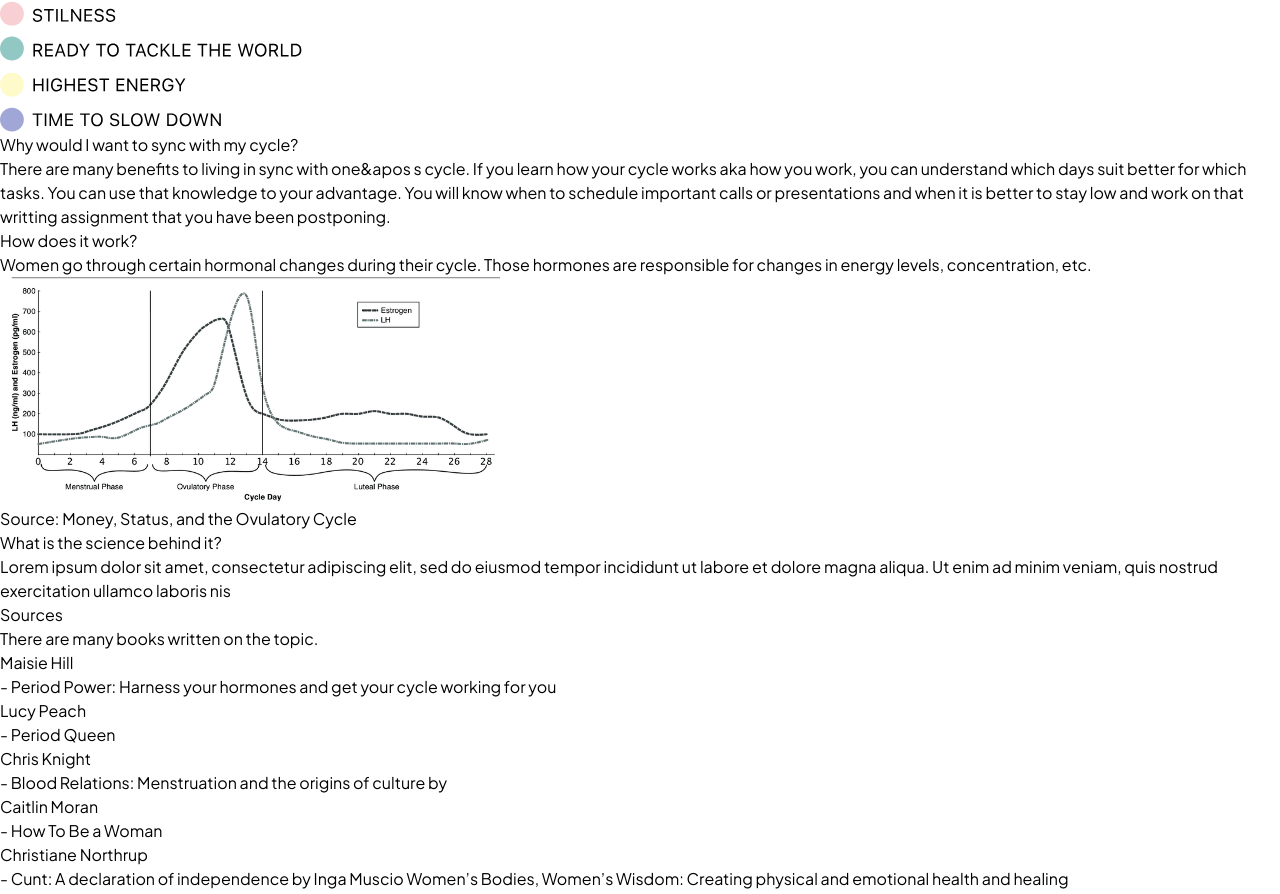
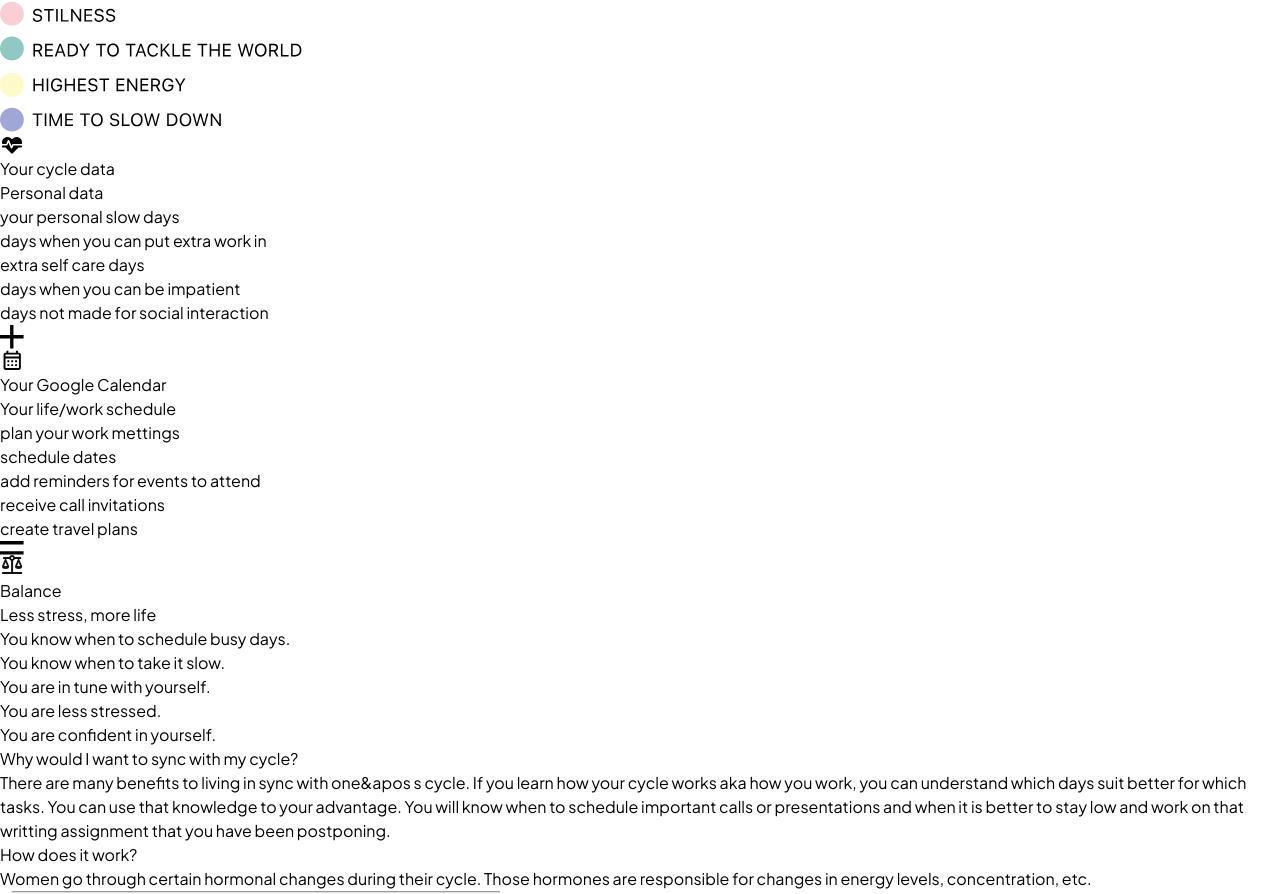
Before and after one commit to piggydoughnut/clueapp_calendar_sync, a Next.js app: page / in a window 1280 px wide. Shown: the part 937-1831 px from the top of the page. Built offline with nearby package versions, Linux system fonts and the light colour scheme; what @material-tailwind/react would draw is missing.

Commit message:
redesigned benefits

```diff
--- /dev/null
+++ b/components/Benefits.tsx
@@ -0,0 +1,70 @@
+import Image from "next/image";
+import balance from "../public/balance.svg";
+import cal from "../public/calendar-icon.svg";
+import eq from "../public/eq.svg";
+import heart from "../public/heart-pulse.svg";
+import plus from "../public/plus.svg";
+
+const Title = ({ title, subtitle }: { title: string; subtitle: string }) => (
+  <p className="uppercase text-sm font-bold text-center mb-4">
+    {title}
+    <br />{" "}
+    <span className="text-gray-500 capitalize font-normal text-tiny">
+      {subtitle}
+    </span>
+  </p>
+);
+
+export default function Benefits() {
+  return (
+    <div className="flex flex-col items-center sm:items-even md:flex-row gap-6">
+      <div className="flex flex-col items-center gap-2 p-4">
+        <div className="h-[40px] w-[40px] bg-pink-50 rounded-full border-2 border-blue-gray-900 flex items-center justify-center">
+          <Image src={heart} width={24} height={24} alt="heart" />
+        </div>
+        <div>
+          <Title title="Your cycle data" subtitle="Personal data" />
+          <ul className="list-disc list-inside text-sm">
+            <li>your personal slow days</li>
+            <li>days when you can put extra work in</li>
+            <li>extra self care days</li>
+            <li>days when you can be impatient</li>
+            <li>days not made for social interaction</li>
+          </ul>
+        </div>
+      </div>
+      <Image src={plus} width={24} height={24} alt="plus" />
+      <div className="flex flex-col items-center gap-2 p-4">
+        <div className="h-[40px] w-[40px] bg-green-50 rounded-full border-2 border-blue-gray-900 flex items-center justify-center">
+          <Image src={cal} width={24} height={24} alt="heart" />
+        </div>
+        <Title
+          title="Your Google Calendar"
+          subtitle="Your life/work schedule"
+        />
+
+        <ul className="list-disc list-inside text-sm">
+          <li>plan your work mettings</li>
+          <li>schedule dates</li>
+          <li>add reminders for events to attend</li>
+          <li>receive call invitations</li>
+          <li>create travel plans</li>
+        </ul>
+      </div>
+      <Image src={eq} width={24} height={24} alt="eq" />{" "}
+      <div className="flex flex-col items-center gap-2 p-4">
+        <div className="h-[40px] w-[40px] bg-pink-50 rounded-full border-2 border-blue-gray-900 flex items-center justify-center">
+          <Image src={balance} width={24} height={24} alt="heart" />
+        </div>
+        <Title title="Balance" subtitle="Less stress, more life" />
+        <ul className="list-disc list-inside text-sm">
+          <li>You know when to schedule busy days.</li>
+          <li>You know when to take it slow.</li>
+          <li>You are in tune with yourself.</li>
+          <li>You are less stressed.</li>
+          <li>You are confident in yourself.</li>
+        </ul>
+      </div>
+    </div>
+  );
+}
--- a/pages/index.tsx
+++ b/pages/index.tsx
@@ -1,6 +1,8 @@
+import Benefits from "../components/Benefits";
 import { Button } from "@material-tailwind/react";
 import Image from "next/image";
 import Layout from "../components/Layout";
+import Link from "next/link";
 import PeriodTrackerSupportForm from "../components/PeriodTrackerSupportForm";
 import QA from "../components/QA";
 import SupportedTrackers from "../components/SupportedTrackers";
@@ -14,7 +16,7 @@ export default function Welcome() {
       <div className="pt-24 sm:pt-[10rem]">
         <div className="flex flex-col sm:flex-row space-between gap-[10rem] justify-center">
           <div className="flex flex-col mx-4 sm:mx-0">
-            <h1 className="ml-8 sm:ml-0 sm:mx-0 text-xl lg:text-xl font-bold max-w-xl leading-10">
+            <h1 className="ml-4 sm:ml-0 sm:mx-0 text-xl lg:text-xl font-bold max-w-xl leading-10">
               Sync your{" "}
               <span className="text-pu text-secondaryButton">
                 Google Calendar
@@ -42,23 +44,26 @@ export default function Welcome() {
                 for easy monotonus tasks.
               </h2>
               <Button
-                className="bg-secondaryButton w-full sm:w-36 h-11 capitalize font-plusJakarta mt-12 sm:mt-0"
+                className="bg-secondaryButton w-full sm:w-36 h-14 sm:h-11 capitalize font-plusJakarta mt-12 sm:mt-0"
                 onClick={() => router.push("#whydoit")}
               >
                 Why?{" "}
               </Button>
               <Button
-                className="bg-primaryButton w-full sm:w-36 h-11 capitalize font-plusJakarta"
+                className="bg-primaryButton w-full sm:w-36 h-14 sm:h-11 capitalize font-plusJakarta"
                 onClick={() => router.push("sync")}
               >
                 How?
               </Button>
-              <Button
-                variant="outlined"
-                className="w-full sm:hidden h-11 uppercase text-sm font-plusJakarta"
-              >
-                Sign Up
-              </Button>
+
+              <Link href="/signup">
+                <Button
+                  variant="outlined"
+                  className="w-full sm:hidden h-14 sm:h-11  uppercase text-sm font-plusJakarta"
+                >
+                  Sign Up
+                </Button>
+              </Link>
             </div>
             <SupportedTrackers />
           </div>
@@ -73,6 +78,10 @@ export default function Welcome() {
           </div>
         </div>
       </div>
+      <div className="mt-40 flex justify-center">
+        <Benefits />
+      </div>
+
       <div className="mt-40 scroll-smooth scroll-m-10" id="whydoit">
         {[
           {
```
Also changed, not shown: public/balance.svg (added).
